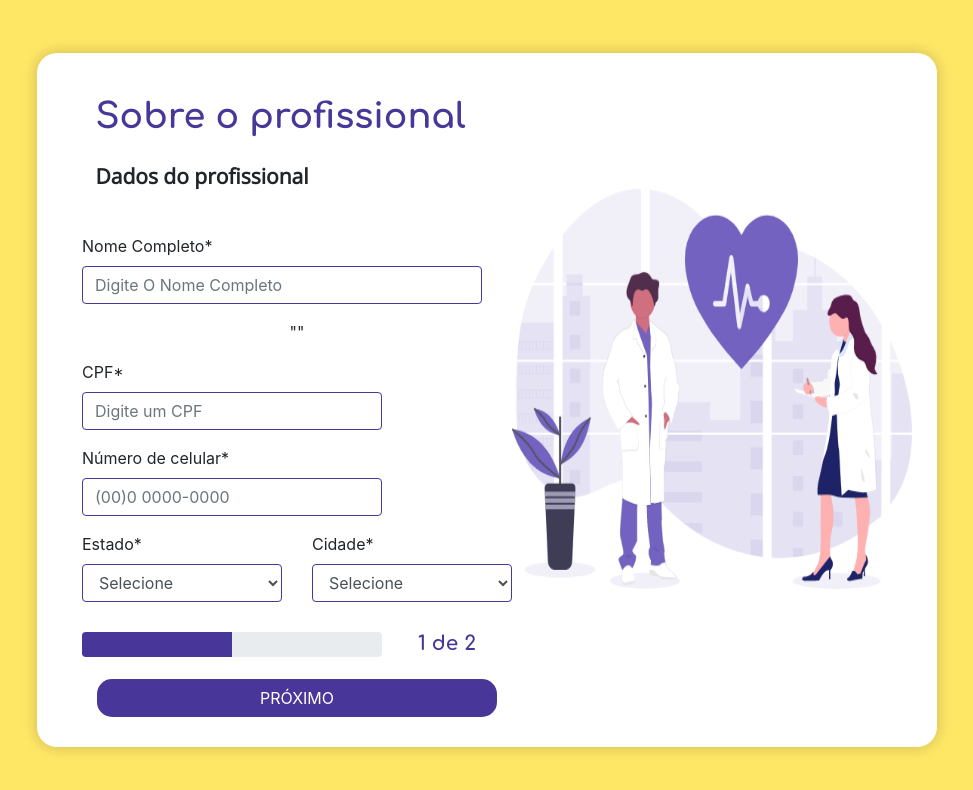
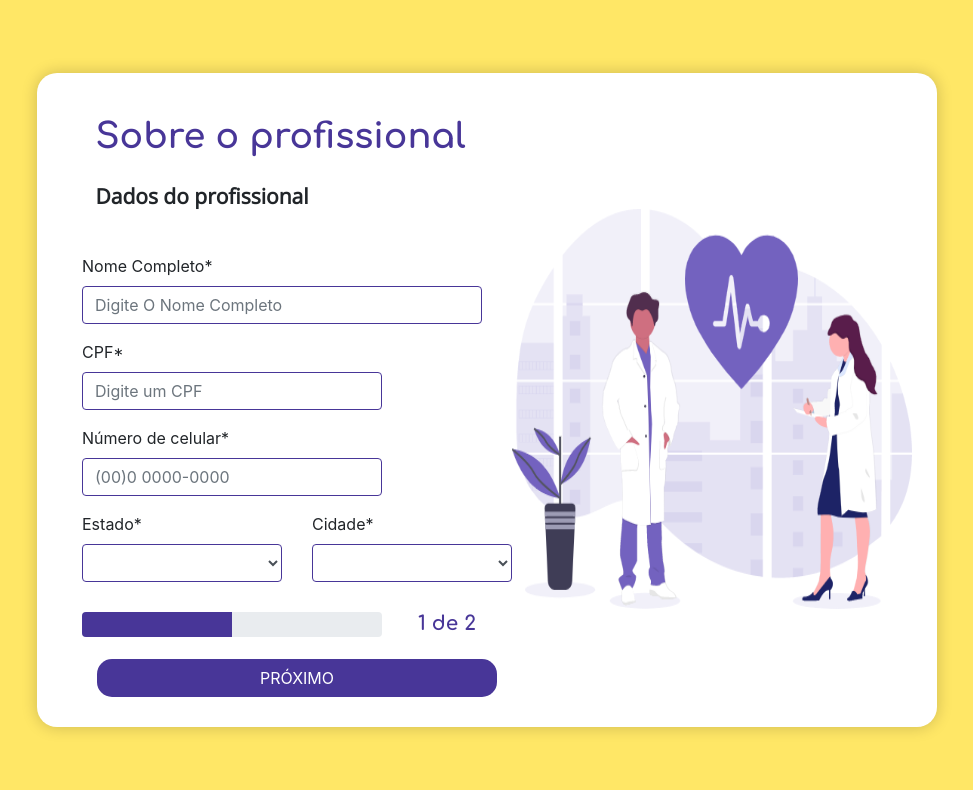
Before and after one commit to bolodissenoura/FacilConsultaFront, a Vue app: page / in a window 1280 px wide. Shown: the top 790 px of the page, without its empty margins (153-1126 px from the left). Built offline with nearby package versions, Linux system fonts and the light colour scheme.

Commit message:
(build) passar os valores do formulario por localstorage

```diff
--- a/src/components/form/FormProfissional.vue
+++ b/src/components/form/FormProfissional.vue
@@ -6,7 +6,7 @@
     <h5 class="subTitulo">{{ Subtitulo }}</h5>
     <div class="row">
 
-        <form @submit="SubmitForm" class="needs-validation" style="margin: 5% 0px 0px 5%;" >
+        <form @submit="$router.push('atendimento')"  style="margin: 5% 0px 0px 5%;" >
             <div class="form-group">
                 <label class="tituloInput" for="name">Nome Completo*</label>
                 <input
@@ -14,13 +14,13 @@
                 required
                 class="form-control inputName"
                 style="text-transform: capitalize;"
-                id="name" aria-describedby="name"
+                id="name" name="name"  aria-describedby="name"
                 v-model="formValues.nome"
                 minlength="3"
                 maxlength="48"
                 placeholder="Digite o nome completo">
             </div>
-            <p>{{JSON.stringify(formValues.cidades)}}</p>
+
             <div class="form-group">
                 <label class="tituloInput" for="cpf">CPF*</label>
                 <input
@@ -29,7 +29,7 @@
                 required
                 v-model="formValues.cpf"
                 class="form-control inputNumber"
-                maxlength="14" id="CPF"
+                maxlength="14" id="CPF" name="CPF"
                 v-on:keypress="NumbersOnly"
                 placeholder="Digite um CPF">
 
@@ -40,7 +40,7 @@
                 type="tel"
                 inputmode="numeric"
                 class="form-control inputNumber"
-                maxlength="15" id="phone"
+                maxlength="15" id="phone" name="phone"
                 v-model="formValues.celular"
                 required
                 v-on:keypress="NumbersOnly"
@@ -50,22 +50,22 @@
                 <div class="col">
                     <label class="tituloInput"  >Estado*</label>
                         <select required v-model="formValues.estados" placeholder="Selecione" class="form-control inputSelect" name="select1" id="select1">
-                            <option disabled selected value="">Selecione</option>
-                            <option>Paraná</option>
-                            <option>Rio Grande do Sul</option>
-                            <option>Santa Catarina</option>
+                            <option disabled selected value="0">Selecione</option>
+                            <option value="1">Paraná</option>
+                            <option value="2">Rio Grande do Sul</option>
+                            <option value="3">Santa Catarina</option>
                         </select>
                 </div>
                 <div class="col">
                     <label class="tituloInput" >Cidade*</label>
-                        <select required v-model="formValues.cidades" type="text" placeholder="Selecione" class="form-control inputSelect" name="select2" id="select2">
-                            <option disabled selected value="">Selecione</option>
-                            <option>Londrina</option>
-                            <option>Maringá</option>
-                            <option>Pelotas</option>
-                            <option>Porto Alegre</option>
-                            <option>Florianópolis</option>
-                            <option>Joinville</option>
+                        <select required v-model="formValues.cidades"  placeholder="Selecione" class="form-control inputSelect" name="select2" id="select2">
+                            <option disabled selected value="0">Selecione</option>
+                            <option value="1">Londrina</option>
+                            <option value="1">Maringá</option>
+                            <option value="2">Pelotas</option>
+                            <option value="2">Porto Alegre</option>
+                            <option value="3">Florianópolis</option>
+                            <option value="3">Joinville</option>
                         </select>
                 </div>
             </div>
@@ -84,7 +84,7 @@
                     <h6 class="contagem" >1 de 2</h6>
                 </div>
             </div>
-            <button type="submit"  class="btn">PRÓXIMO</button>
+            <button type="submit" @click="SubmitForm" class="btn">PRÓXIMO</button>
         </form>
     <img src="../../assets/desktop-pagina-1.png" style="width:400px;height:400px;" class="rounded " >
     </div>
@@ -109,8 +109,6 @@
      });
 
 
-
-
     //Mascara de Numero Celular
          document.addEventListener('keydown', function(event) { //pega o evento de precionar uma tecla
          if(event.keyCode != 46 && event.keyCode != 8){//verifica se a tecla precionada nao e um backspace e delete
@@ -128,7 +126,6 @@
 
     export default{
         name: 'FormProfissional',
-        props: ['formValues'],
         data() {
             return{
                 Titulo: 'Sobre o profissional',
@@ -151,16 +148,17 @@
                     evt.preventDefault();;
                 } else {
                     return true;
-                    }
-                    },
-            SubmitForm(event){
-                event.preventDefault()
-                console.log('Form valores', this.formValues)
+                }
+            },
+            SubmitForm(){
+                var storeForm = localStorage.setItem('FormValores', JSON.stringify(this.formValues))
+                console.log('FormValores', JSON.stringify(this.formValues))
             }
 
         },
 
         }
+
 
 
 </script>
--- a/src/components/form/ResultadoCadastro.vue
+++ b/src/components/form/ResultadoCadastro.vue
@@ -7,19 +7,19 @@
         <div style="margin: 5% 0px 0px 10%;" >
                 <div class="form-group">
                     <label class="tituloInput resultadoTitulo" for="name">Nome Completo</label>
-                    <p class="tituloInput">{{ formValues }}</p>
+                    <p class="tituloInput" id="nomeValor"></p>
                     <label class="tituloInput resultadoTitulo" for="name">CPF</label>
-                    <p class="tituloInput">Fabricio</p>
+                    <p class="tituloInput">11.1111.111.1</p>
                     <label class="tituloInput resultadoTitulo" for="name">Número de celular ou telefone</label>
-                    <p class="tituloInput">Fabricio</p>
+                    <p class="tituloInput">(12)988990193</p>
                     <label class="tituloInput resultadoTitulo" for="name">Estado/Cidade</label>
-                    <p class="tituloInput">Fabricio</p>
+                    <p class="tituloInput">Estado</p>
                     <label class="tituloInput resultadoTitulo" for="name">Especialidade principal</label>
-                    <p class="tituloInput">Fabricio</p>
+                    <p class="tituloInput">Cidade</p>
                     <label class="tituloInput resultadoTitulo" for="name">Preço da consulta</label>
-                    <p class="tituloInput">Fabricio</p>
+                    <p class="tituloInput">R$ 00,00</p>
                     <label class="tituloInput resultadoTitulo" for="name">Formas de pagamento da consulta</label>
-                    <p class="tituloInput">Fabricio</p>
+                    <p class="tituloInput">Pagamento</p>
             </div>
 
             <button type="submit" class="btn">CADASTRAR PROFISSIONAL</button><br/>
@@ -33,15 +33,23 @@
 </template>
 
 <script>
-    import nome from './FormProfissional.vue'
+
     export default{
         name: 'FormAtendimento',
         data() {
             return{
                 Titulo: 'Revisão do Cadastro'
             }
+        },
+        mounted(){
+
+            var aValue = localStorage.getItem('FormValores');
+            document.getElementById("nomeValor").innerHTML = JSON.stringify(aValue) ;
+            console.log(localStorage.getItem('FormValores')[0,10]);
         }
-        }
+    }
+
+
 
 </script>
 
```
Also changed, not shown: src/components/form/FormAtendimento.vue (+30 -25 lines).
